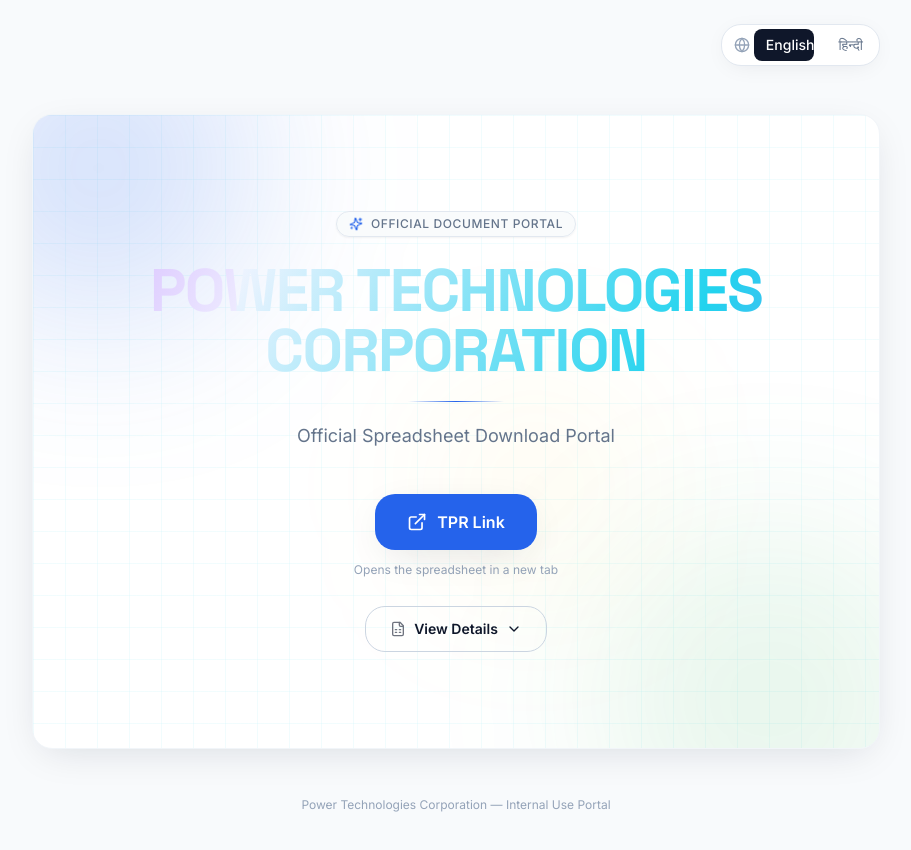
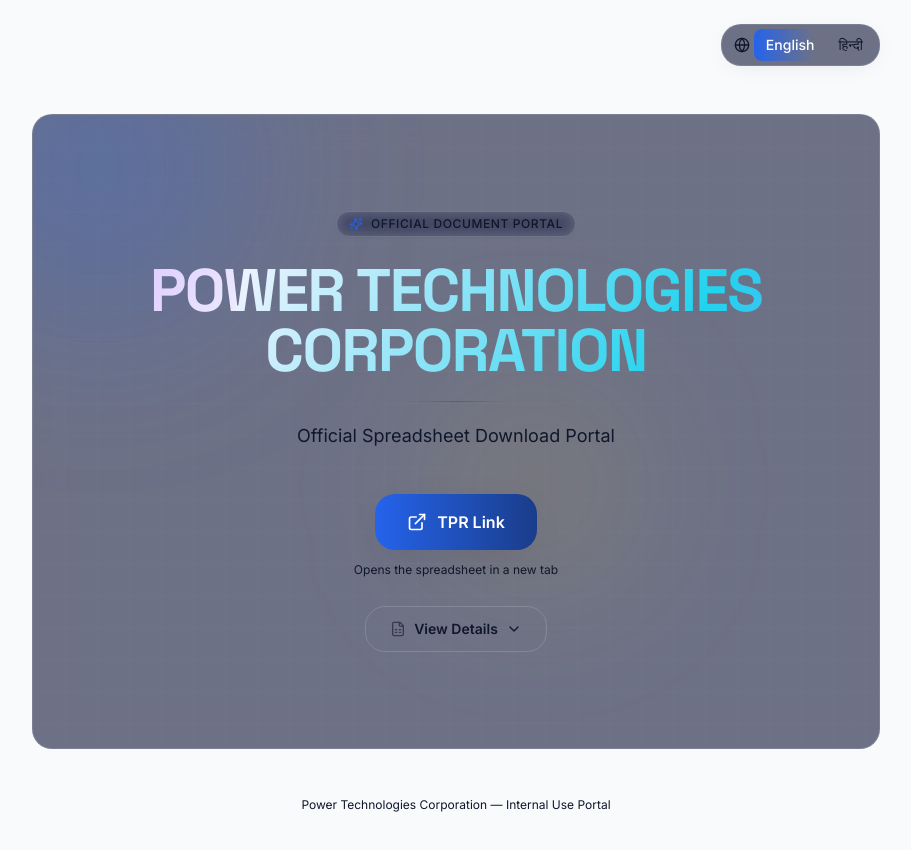
Before and after one commit to Krishgarg2708/PTC-Portal, a React (Vite) app: page / in a window 1280 px wide. Shown: the top 850 px of the page, without its empty margins (184-1095 px from the left). Built offline with nearby package versions, Linux system fonts and the light colour scheme.

Commit message:
Add files via upload

```diff
--- a/src/components/AmbientBackground.tsx
+++ b/src/components/AmbientBackground.tsx
@@ -1,39 +1,116 @@
 import { useMemo } from 'react';
 
-// Purely decorative, full-viewport backdrop: a faint drifting grid, two large
-// slow-moving gradient meshes, and a handful of softly rising particles.
-// Keeps the page from ever feeling like flat, static white space.
-const PARTICLES = 14;
+// Purely decorative, full-viewport backdrop for a night-sky "power grid":
+// a deep void gradient, drifting nebula clouds in the brand's electric
+// palette, a faint circuit-like grid, a twinkling starfield, streaking
+// shooting stars, and a handful of softly rising embers.
+const STAR_COUNT = 70;
+const EMBER_COUNT = 12;
+const SHOOTING_STAR_COUNT = 6;
 
 export default function AmbientBackground() {
-  const particles = useMemo(
+  const stars = useMemo(
     () =>
-      Array.from({ length: PARTICLES }).map((_, i) => {
+      Array.from({ length: STAR_COUNT }).map((_, i) => {
+        const size = Math.random() < 0.82 ? 1 + Math.random() * 1.4 : 2 + Math.random() * 1.6;
+        const top = Math.round(Math.random() * 100);
+        const left = Math.round(Math.random() * 100);
+        const duration = 2.4 + Math.random() * 4.2;
+        const delay = Math.round(Math.random() * 60) / 10;
+        const min = (0.1 + Math.random() * 0.2).toFixed(2);
+        const max = (0.6 + Math.random() * 0.4).toFixed(2);
+        return { id: i, size, top, left, duration, delay, min, max };
+      }),
+    []
+  );
+
+  const embers = useMemo(
+    () =>
+      Array.from({ length: EMBER_COUNT }).map((_, i) => {
         const size = 3 + Math.round(Math.random() * 5);
         const left = Math.round(Math.random() * 100);
         const duration = 16 + Math.round(Math.random() * 14);
         const delay = Math.round(Math.random() * 18);
         const driftX = Math.round((Math.random() - 0.5) * 120);
-        const palette = ['bg-accent/25', 'bg-success/20', 'bg-warning/25', 'bg-primary/10'];
+        const palette = ['text-accent bg-accent/40', 'text-plasma bg-plasma/40', 'text-warning bg-warning/40'];
         const color = palette[i % palette.length];
         return { id: i, size, left, duration, delay, driftX, color };
       }),
     []
   );
 
+  const shootingStars = useMemo(
+    () =>
+      Array.from({ length: SHOOTING_STAR_COUNT }).map((_, i) => {
+        const startX = Math.round(Math.random() * 90);
+        const startY = Math.round(Math.random() * 45);
+        const angle = -28 - Math.round(Math.random() * 14);
+        const travelX = -(45 + Math.round(Math.random() * 30));
+        const travelY = 40 + Math.round(Math.random() * 30);
+        const duration = 6 + Math.round(Math.random() * 5);
+        const delay = i * 3.2 + Math.random() * 2.5;
+        const palette = ['text-accent', 'text-plasma', 'text-warning'];
+        const color = palette[i % palette.length];
+        return { id: i, startX, startY, angle, travelX, travelY, duration, delay, color };
+      }),
+    []
+  );
+
   return (
     <div className="pointer-events-none fixed inset-0 -z-10 overflow-hidden" aria-hidden="true">
-      {/* Faint drifting blueprint grid across the whole viewport */}
+      {/* Deep space base */}
+      <div className="void-gradient absolute inset-0" />
+
+      {/* Faint drifting circuit grid across the whole viewport */}
       <div className="page-grid animate-mesh-shift absolute inset-0" />
 
-      {/* Large ambient gradient meshes */}
-      <div className="aurora-orb animate-float-slower absolute left-[-12rem] top-[-6rem] h-[26rem] w-[26rem] bg-accent/10" />
-      <div className="aurora-orb animate-float-slow absolute right-[-10rem] top-[35%] h-[22rem] w-[22rem] bg-success/10" />
-      <div className="aurora-orb animate-float-slower absolute bottom-[-10rem] left-[20%] h-[24rem] w-[24rem] bg-warning/10" />
-      <div className="aurora-orb animate-float-slow absolute bottom-[10%] right-[10%] h-64 w-64 bg-primary/5" />
+      {/* Large nebula gradient clouds */}
+      <div className="aurora-orb animate-float-slower absolute left-[-12rem] top-[-6rem] h-[28rem] w-[28rem] bg-plasma/20" />
+      <div className="aurora-orb animate-float-slow absolute right-[-10rem] top-[30%] h-[24rem] w-[24rem] bg-accent/20" />
+      <div className="aurora-orb animate-float-slower absolute bottom-[-10rem] left-[18%] h-[26rem] w-[26rem] bg-warning/10" />
+      <div className="aurora-orb animate-float-slow absolute bottom-[8%] right-[8%] h-72 w-72 bg-plasma/10" />
 
-      {/* Softly rising particles for ambient motion */}
-      {particles.map((p) => (
+      {/* Twinkling starfield */}
+      {stars.map((s) => (
+        <span
+          key={s.id}
+          className="star-twinkle"
+          style={
+            {
+              top: `${s.top}%`,
+              left: `${s.left}%`,
+              width: `${s.size}px`,
+              height: `${s.size}px`,
+              animationDuration: `${s.duration}s`,
+              animationDelay: `${s.delay}s`,
+              '--star-min': s.min,
+              '--star-max': s.max,
+            } as React.CSSProperties
+          }
+        />
+      ))}
+
+      {/* Shooting stars streaking across the sky */}
+      {shootingStars.map((s) => (
+        <span
+          key={s.id}
+          className={`shooting-star ${s.color}`}
+          style={
+            {
+              '--start-x': `${s.startX}vw`,
+              '--start-y': `${s.startY}vh`,
+              '--angle': `${s.angle}deg`,
+              '--travel-x': `${s.travelX}vw`,
+              '--travel-y': `${s.travelY}vh`,
+              animationDuration: `${s.duration}s`,
+              animationDelay: `${s.delay}s`,
+            } as React.CSSProperties
+          }
+        />
+      ))}
+
+      {/* Softly rising embers for ambient motion */}
+      {embers.map((p) => (
         <span
           key={p.id}
           className={`bg-particle ${p.color}`}
--- a/src/components/Footer.tsx
+++ b/src/components/Footer.tsx
@@ -13,7 +13,7 @@ export default function Footer({ t }: Props) {
       transition={{ delay: 0.5, duration: 0.6 }}
       className="mx-auto mt-12 max-w-3xl pb-10 text-center"
     >
-      <p className="text-xs text-slate-400">{t.footerNote}</p>
+      <p className="text-xs text-muted/70">{t.footerNote}</p>
     </motion.footer>
   );
 }
--- a/src/components/Hero.tsx
+++ b/src/components/Hero.tsx
@@ -17,22 +17,22 @@ export default function Hero({ t, detailsOpen, toggleDetails }: Props) {
   };
 
   return (
-    <section className="relative overflow-hidden rounded-xl2 border border-slate-100 bg-white px-6 py-16 shadow-soft sm:px-12 sm:py-24">
+    <section className="glass-panel relative overflow-hidden rounded-xl2 border border-white/10 px-6 py-16 shadow-glow sm:px-12 sm:py-24">
       {/* Ambient background layers */}
       <div
         className="blueprint-grid pointer-events-none absolute inset-0 animate-gridpulse"
         aria-hidden="true"
       />
       <div
-        className="aurora-orb animate-float-slow left-[-6rem] top-[-4rem] h-72 w-72 bg-accent/20"
+        className="aurora-orb animate-float-slow left-[-6rem] top-[-4rem] h-72 w-72 bg-accent/25"
         aria-hidden="true"
       />
       <div
-        className="aurora-orb animate-float-slower bottom-[-6rem] right-[-4rem] h-80 w-80 bg-success/10"
+        className="aurora-orb animate-float-slower bottom-[-6rem] right-[-4rem] h-80 w-80 bg-plasma/20"
         aria-hidden="true"
       />
       <div
-        className="aurora-orb animate-float-slow right-1/3 top-1/2 h-40 w-40 bg-warning/10"
+        className="aurora-orb animate-float-slow right-1/3 top-1/2 h-40 w-40 bg-warning/15"
         aria-hidden="true"
         style={{ animationDelay: '2s' }}
       />
@@ -42,7 +42,7 @@ export default function Hero({ t, detailsOpen, toggleDetails }: Props) {
           initial={{ opacity: 0, y: 8, scale: 0.9 }}
           animate={{ opacity: 1, y: 0, scale: 1 }}
           transition={{ duration: 0.5, ease: [0.16, 1, 0.3, 1] }}
-          className="inline-flex items-center gap-2 rounded-full border border-slate-200 bg-slate-50/80 px-3 py-1 text-xs font-medium uppercase tracking-wider text-slate-500 shadow-sm backdrop-blur"
+          className="inline-flex items-center gap-2 rounded-full border border-white/15 bg-white/5 px-3 py-1 text-xs font-medium uppercase tracking-wider text-muted shadow-sm backdrop-blur"
         >
           <motion.span
             animate={{ rotate: [0, 15, -10, 0] }}
@@ -73,7 +73,7 @@ export default function Hero({ t, detailsOpen, toggleDetails }: Props) {
           initial={{ opacity: 0, y: 14 }}
           animate={{ opacity: 1, y: 0 }}
           transition={{ duration: 0.5, delay: 0.24 }}
-          className="mt-5 text-base text-slate-500 sm:text-lg"
+          className="mt-5 text-base text-muted sm:text-lg"
         >
           {t.subtitle}
         </motion.p>
@@ -87,10 +87,10 @@ export default function Hero({ t, detailsOpen, toggleDetails }: Props) {
           <motion.button
             type="button"
             onClick={handleOpenLink}
-            whileHover={{ scale: 1.04, y: -2, boxShadow: '0 20px 45px -15px rgba(37,99,235,0.55)' }}
+            whileHover={{ scale: 1.04, y: -2, boxShadow: '0 20px 45px -15px rgba(180,120,255,0.55)' }}
             whileTap={{ scale: 0.97 }}
             transition={{ type: 'spring', stiffness: 400, damping: 18 }}
-            className="shimmer-btn group flex w-full max-w-sm items-center justify-center gap-2.5 rounded-xl2 bg-gradient-to-r from-accent via-blue-600 to-primary bg-[length:200%_auto] px-8 py-4 text-base font-semibold text-white shadow-soft transition-[background-position] duration-500 hover:bg-right sm:w-auto"
+            className="shimmer-btn group flex w-full max-w-sm items-center justify-center gap-2.5 rounded-xl2 bg-gradient-to-r from-accent via-plasma to-primary bg-[length:200%_auto] px-8 py-4 text-base font-semibold text-white shadow-soft transition-[background-position] duration-500 hover:bg-right sm:w-auto"
           >
             <motion.span
               className="inline-flex"
@@ -101,16 +101,16 @@ export default function Hero({ t, detailsOpen, toggleDetails }: Props) {
             </motion.span>
             {t.downloadCta}
           </motion.button>
-          <p className="text-xs text-slate-400">{t.downloadHint}</p>
+          <p className="text-xs text-muted/70">{t.downloadHint}</p>
 
           <motion.button
             type="button"
             onClick={toggleDetails}
             aria-expanded={detailsOpen}
             aria-controls="spreadsheet-details"
-            whileHover={{ scale: 1.03, borderColor: '#2563EB' }}
+            whileHover={{ scale: 1.03, borderColor: '#22D3EE' }}
             whileTap={{ scale: 0.97 }}
-            className="mt-4 flex items-center gap-2 rounded-xl2 border border-slate-300 px-6 py-3 text-sm font-semibold text-primary transition-colors hover:text-accent"
+            className="mt-4 flex items-center gap-2 rounded-xl2 border border-white/15 px-6 py-3 text-sm font-semibold text-ink transition-colors hover:text-accent"
           >
             <FileSpreadsheet className="h-4 w-4 opacity-60" aria-hidden="true" />
             {detailsOpen ? t.hideDetails : t.viewDetails}
--- a/src/components/LanguageSwitch.tsx
+++ b/src/components/LanguageSwitch.tsx
@@ -16,14 +16,14 @@ export default function LanguageSwitch({ language, setLanguage, t }: Props) {
       transition={{ duration: 0.4 }}
       role="group"
       aria-label="Language switch"
-      className="relative flex items-center gap-1 rounded-xl2 border border-slate-200 bg-white p-1 shadow-card"
+      className="glass-panel relative flex items-center gap-1 rounded-xl2 border border-white/10 p-1 shadow-card"
     >
-      <Globe className="ml-2 h-4 w-4 text-slate-400" aria-hidden="true" />
+      <Globe className="ml-2 h-4 w-4 text-muted" aria-hidden="true" />
       <div className="relative flex">
         <motion.span
           layout
           transition={{ type: 'spring', stiffness: 400, damping: 30 }}
-          className="absolute inset-y-0 rounded-lg bg-primary"
+          className="absolute inset-y-0 rounded-lg bg-gradient-to-r from-accent to-plasma"
           style={{
             width: '50%',
             left: language === 'en' ? '0%' : '50%',
@@ -34,7 +34,7 @@ export default function LanguageSwitch({ language, setLanguage, t }: Props) {
           aria-pressed={language === 'en'}
           onClick={() => setLanguage('en')}
           className={`relative z-10 rounded-lg px-3 py-1.5 text-sm font-medium transition-colors ${
-            language === 'en' ? 'text-white' : 'text-slate-500 hover:text-primary'
+            language === 'en' ? 'text-white' : 'text-muted hover:text-ink'
           }`}
         >
           {t.langLabelEn}
@@ -44,7 +44,7 @@ export default function LanguageSwitch({ language, setLanguage, t }: Props) {
           aria-pressed={language === 'hi'}
           onClick={() => setLanguage('hi')}
           className={`relative z-10 rounded-lg px-3 py-1.5 text-sm font-medium transition-colors ${
-            language === 'hi' ? 'text-white' : 'text-slate-500 hover:text-primary'
+            language === 'hi' ? 'text-white' : 'text-muted hover:text-ink'
           }`}
         >
           {t.langLabelHi}
--- a/src/components/MiniSheet.tsx
+++ b/src/components/MiniSheet.tsx
@@ -15,23 +15,23 @@ const ROWS: Array<'admin' | 'green' | 'yellow' | 'white'> = [
 const COLS = 5;
 
 const cellClass: Record<string, string> = {
-  admin: 'bg-primary',
+  admin: 'bg-gradient-to-br from-accent to-plasma',
   green: 'bg-success/80',
   yellow: 'bg-warning',
-  white: 'bg-white border border-slate-300',
+  white: 'bg-white/15 border border-white/25',
 };
 
 export default function MiniSheet() {
   return (
     <motion.div
-      className="group relative grid gap-1.5 overflow-hidden rounded-2xl bg-slate-50 p-4 shadow-inner"
+      className="group relative grid gap-1.5 overflow-hidden rounded-2xl border border-white/10 bg-white/5 p-4 shadow-inner"
       role="img"
       aria-label="Illustration of a spreadsheet grid with color-coded permission cells"
       whileHover={{ scale: 1.015 }}
       transition={{ type: 'spring', stiffness: 260, damping: 20 }}
     >
       <motion.div
-        className="pointer-events-none absolute inset-0 -translate-x-full bg-gradient-to-r from-transparent via-white/60 to-transparent"
+        className="pointer-events-none absolute inset-0 -translate-x-full bg-gradient-to-r from-transparent via-white/25 to-transparent"
         animate={{ x: ['-100%', '160%'] }}
         transition={{ duration: 2.6, repeat: Infinity, repeatDelay: 1.4, ease: 'easeInOut' }}
         aria-hidden="true"
```
Also changed, not shown: src/components/AccessRow.tsx (+5 -5 lines), src/components/DetailsPanel.tsx (+12 -12 lines).
